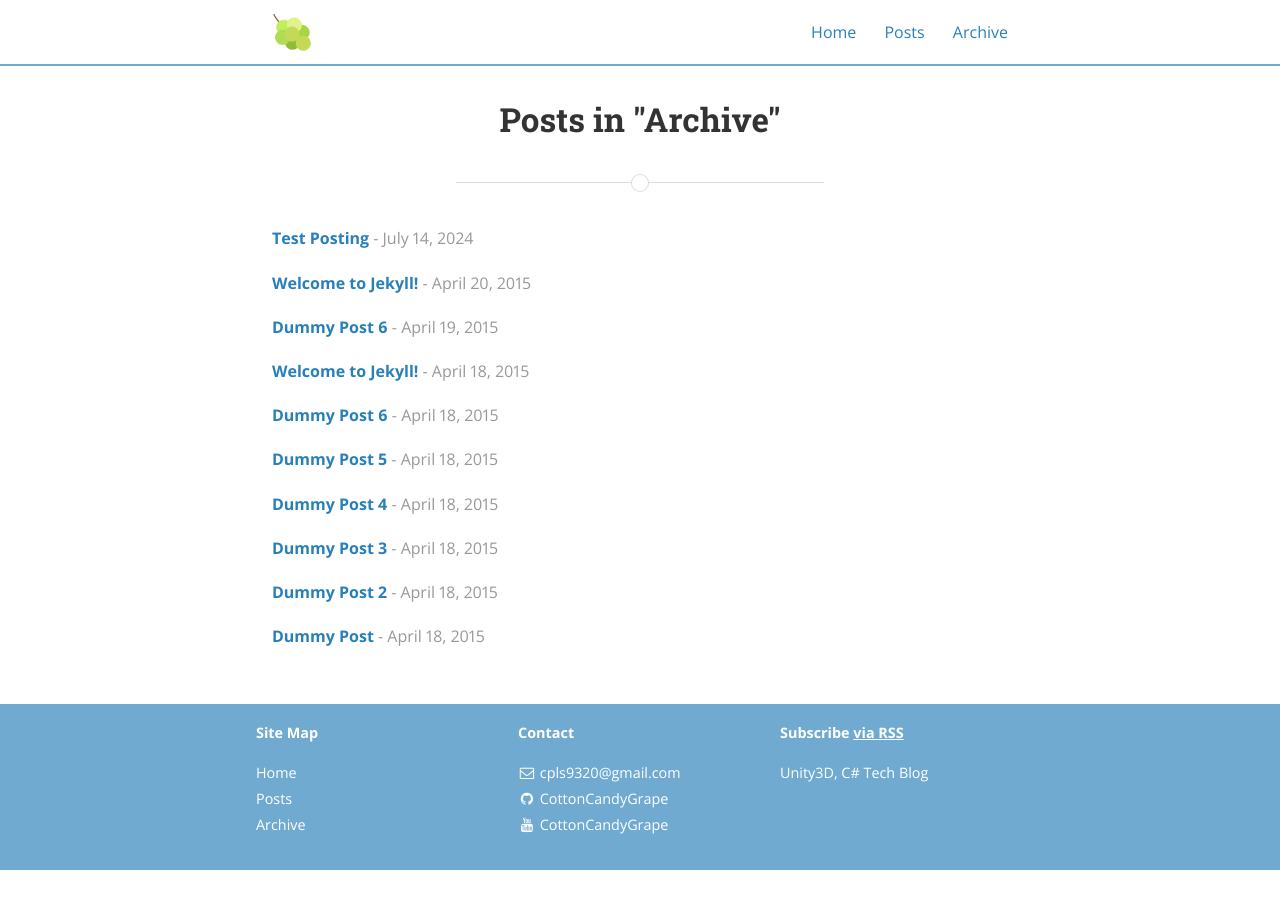
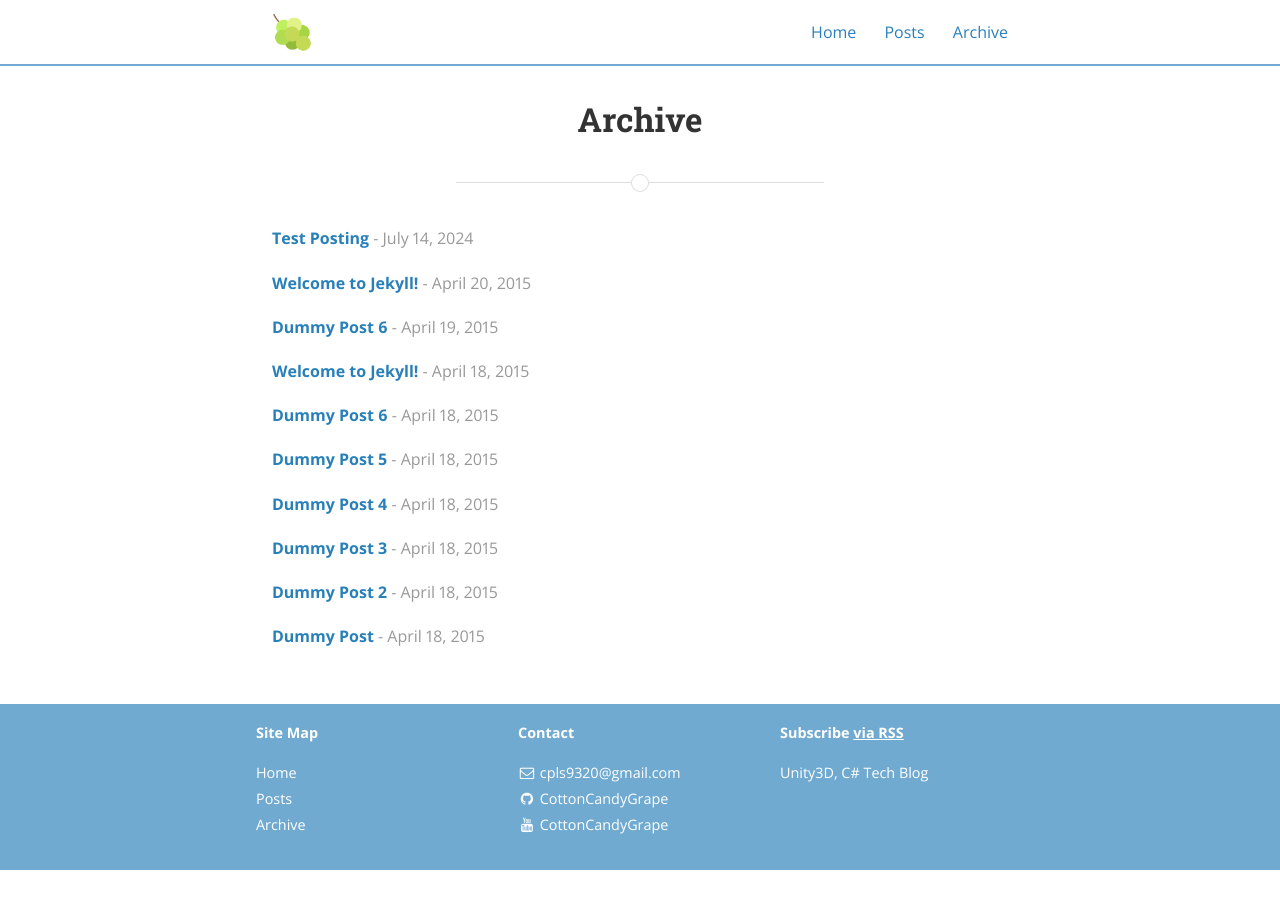
Before and after one commit to CottonCandyGrape/cctech, a Jekyll site: the page built from archive.md, in a window 1280 px wide. Built offline with Jekyll 4.4.1, drawn with Linux system fonts in a browser that asks for light colours; nearby versions of some CDN libraries.

Commit message:
Update archive.html

```diff
--- a/_layouts/archive.html
+++ b/_layouts/archive.html
@@ -5,7 +5,7 @@
 <div class="page">
 
   <header class="post-header">
-    <h1 class="post-title">Posts in "{{ page.title | capitalize }}"</h1>
+    <h1 class="post-title">{{ page.title | capitalize }}</h1>
   </header>
 
   {% include page_divider.html %}
```
